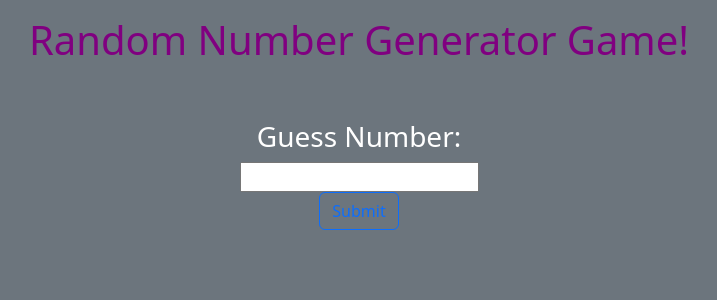
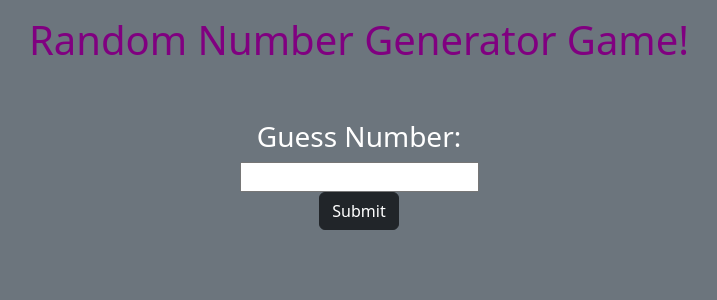
Before and after one commit to Abhishek22002/Citi-Neueda-, a Flask app: page /home in a window 1280 px wide. Shown: the top 300 px of the page, without its empty margins (281-998 px from the left). Run offline with Flask 2, Linux system fonts and the light colour scheme.

Commit message:
Added button dark

```diff
--- a/templates/game.html
+++ b/templates/game.html
@@ -11,7 +11,7 @@
     <form action = "{{ url_for('guess') }}" method = "POST">
     <input type="text" name = "guess"/>
     <br/>
-    <input type="submit" class="btn btn-outline-primary" name = "submit"/>
+    <input type="submit" class="btn btn-dark" name = "submit"/>
     </form>
 </body>
 
```
